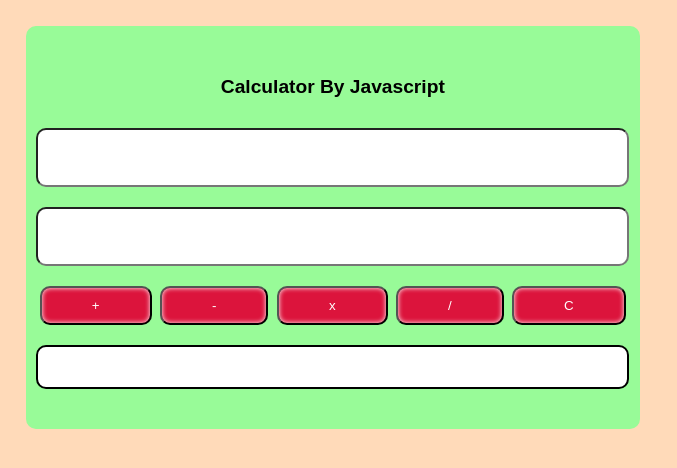
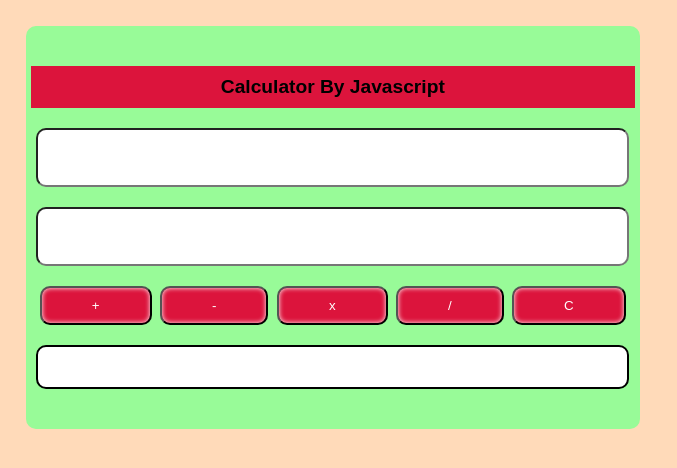
Before and after one commit to kirteshreflectiontp/Javascript-Training, a plain HTML site: page JS(18072022)/calculator.html in a window 1280 px wide. Shown: the whole page, without its empty margins (0-677 px from the left). Drawn offline with Linux system fonts and the light colour scheme.

Commit message:
calculator

```diff
--- a/JS(18072022)/calculator.css
+++ b/JS(18072022)/calculator.css
@@ -19,6 +19,7 @@ body{
     font-family: Arial, Helvetica, sans-serif;
     font-weight: bold;
     text-align: center;
+    background-color:crimson;
 }
 input{
     padding: 20px 0px;
```
